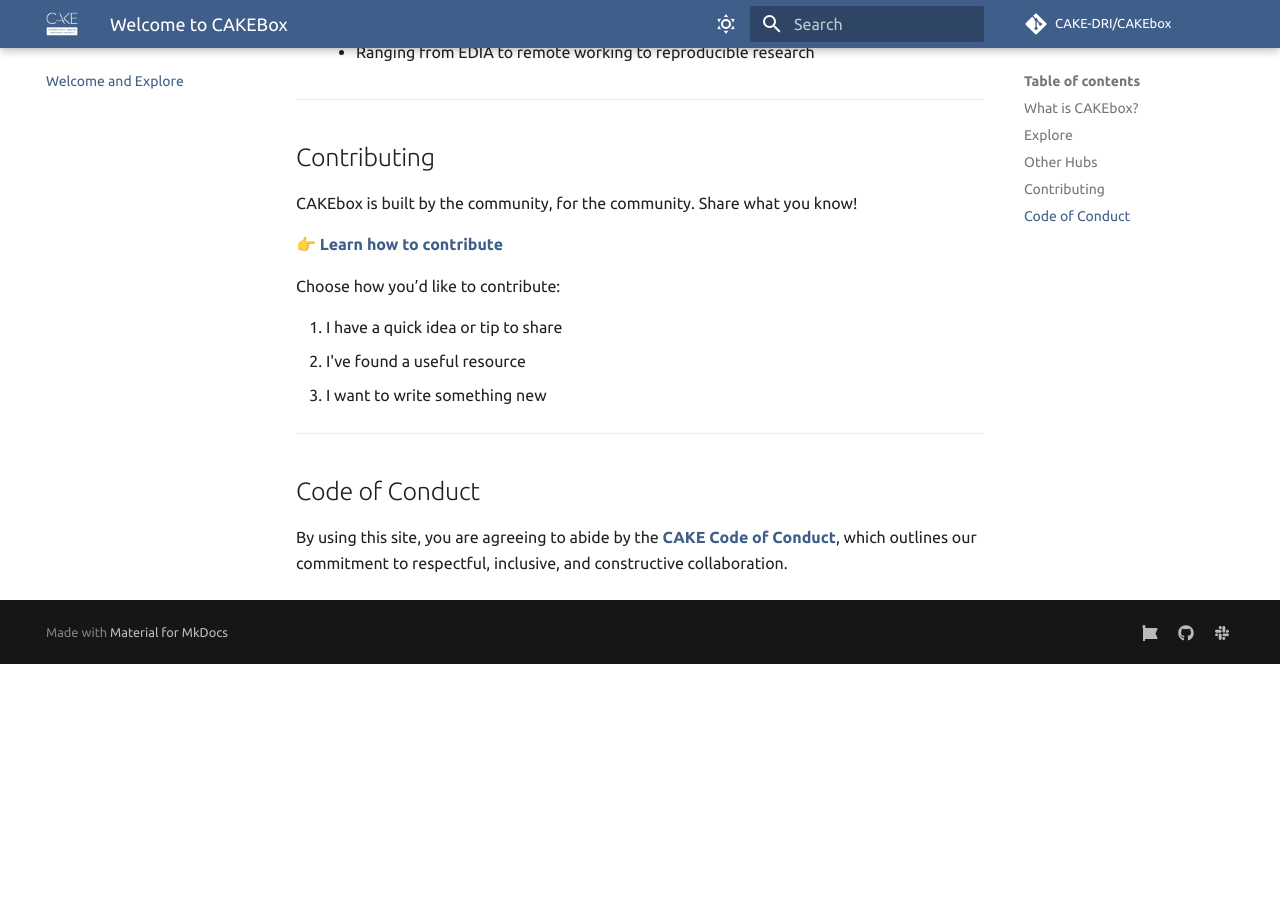
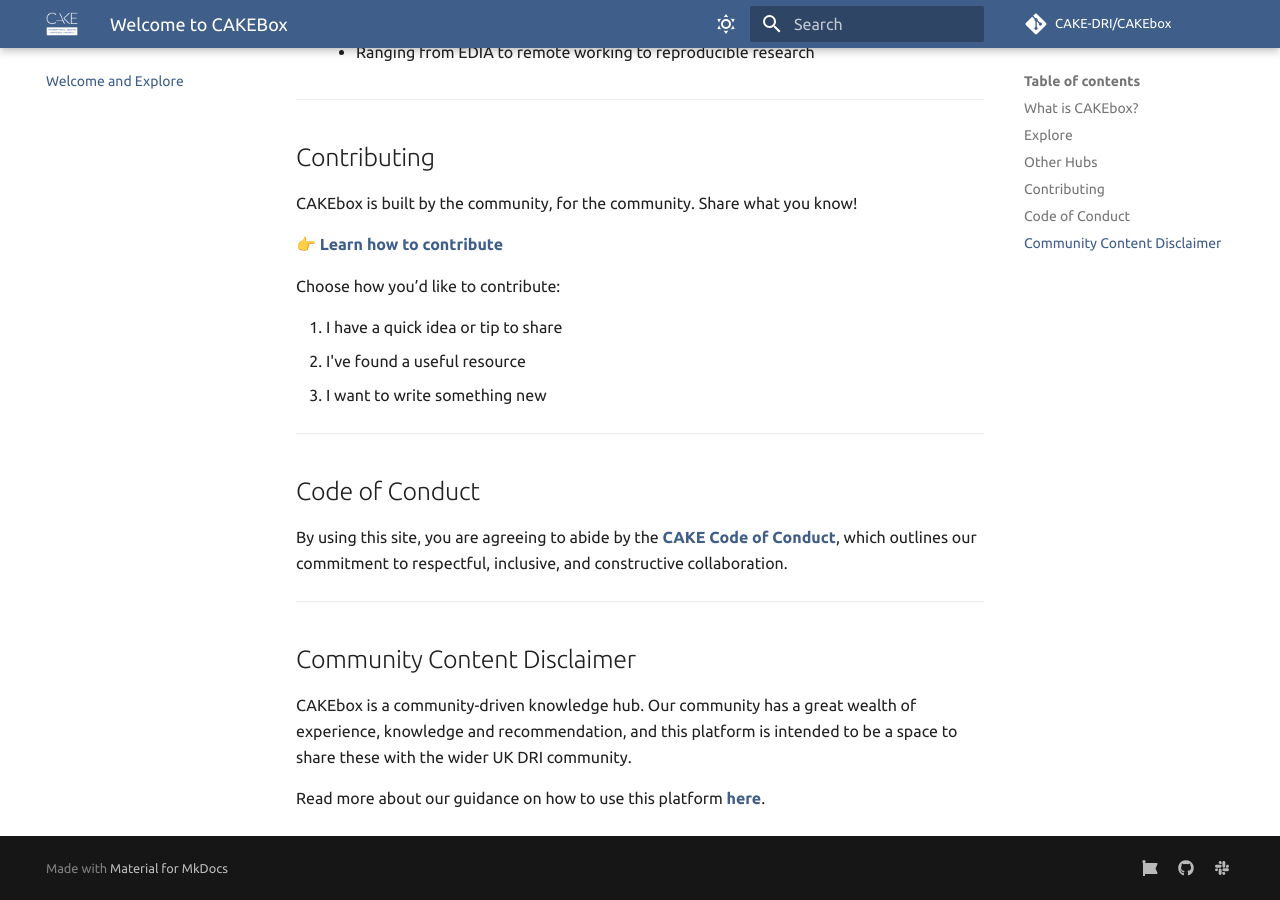
Before and after one commit to CAKE-DRI/CAKEbox, an MkDocs documentation site: the page built from docs/index.md, in a window 1280 px wide and 900 px high, scrolled down 1423 px. Built offline with MkDocs 1.6.1 and Material for MkDocs 9.7.7, drawn with Linux system fonts in a browser that asks for light colours; comment, search, counter and statistics services are not loaded; before the commit the page ends 2087 px from its top, so only the background shows below that.

Commit message:
Adds a community content disclaimer

```diff
--- a/docs/index.md
+++ b/docs/index.md
@@ -73,3 +73,11 @@
 <script>
   sessionStorage.setItem("cameFromHome", "1");
 </script>
+
+---
+
+## Community Content Disclaimer
+
+CAKEbox is a community-driven knowledge hub. Our community has a great wealth of experience, knowledge and recommendation, and this platform is intended to be a space to share these with the wider UK DRI community.
+
+Read more about our guidance on how to use this platform **[here](community-content-disclaimer.md)**.
```
Also changed, not shown: docs/community-content-disclaimer.md (added, +25 -0 lines).
